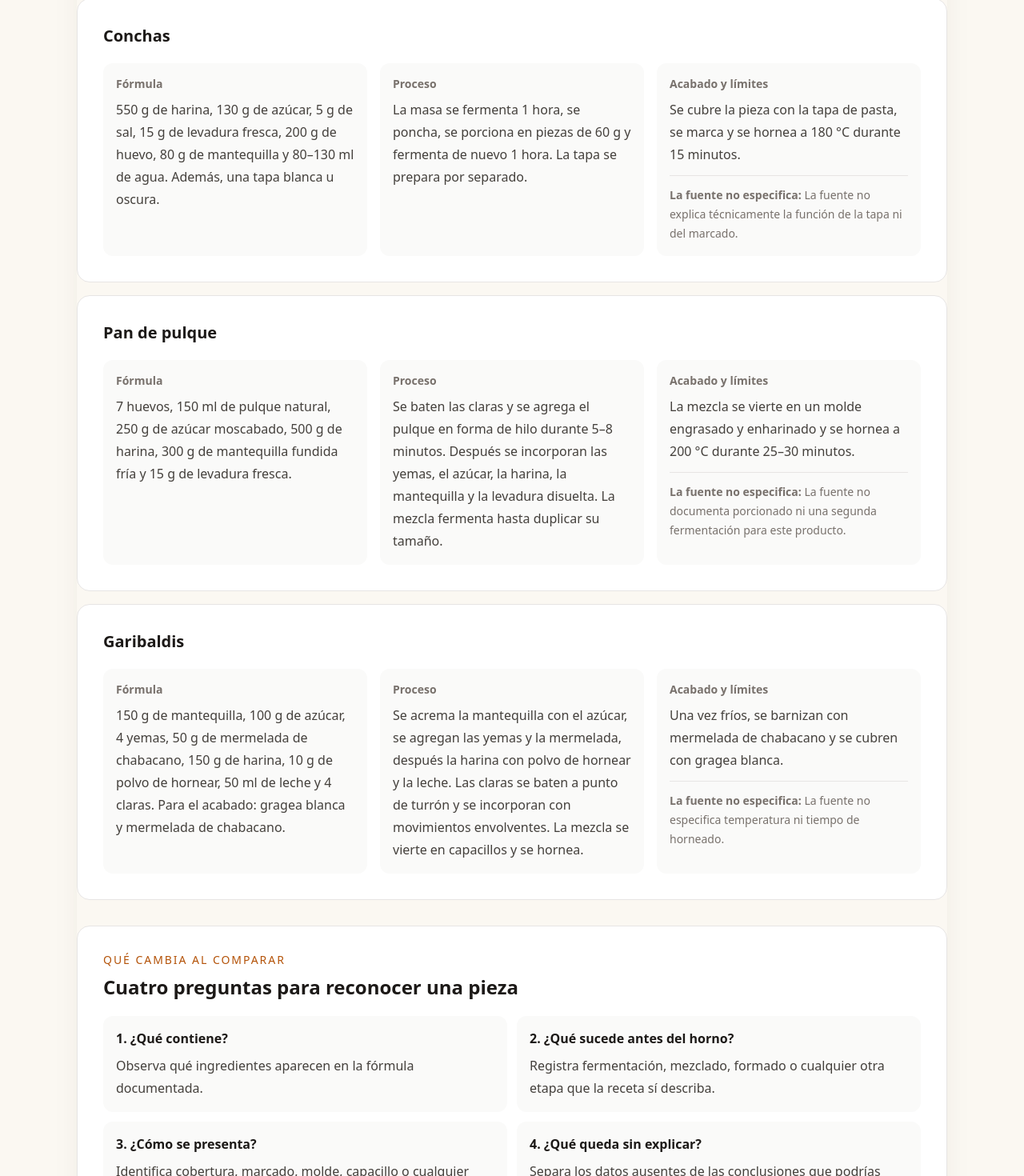
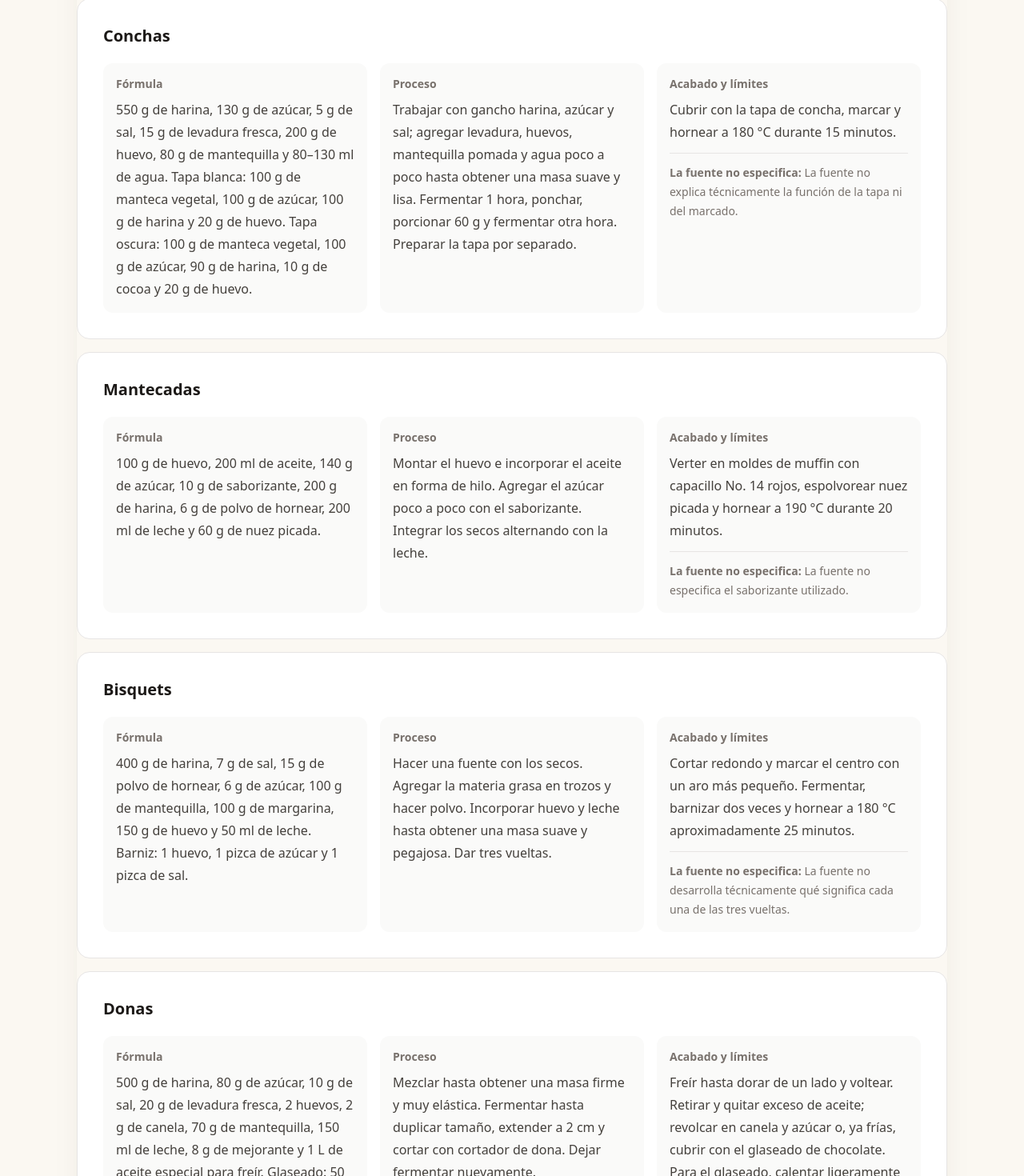
Before and after one commit to Drworm82/CursoPanadero, a Next.js app: page /leccion-comparar-para-reconocer in a window 1280 px wide. Shown: the part 653-2123 px from the top of the page at 80% size. Built offline with nearby package versions, Linux system fonts and the light colour scheme; no server answers.

Commit message:
Completar Clases 26 y 29 en Lección 39

```diff
--- a/pages/leccion-comparar-para-reconocer.js
+++ b/pages/leccion-comparar-para-reconocer.js
@@ -9,24 +9,59 @@ const lesson = {
 const products = [
   {
     name: 'Conchas',
-    formula: '550 g de harina, 130 g de azúcar, 5 g de sal, 15 g de levadura fresca, 200 g de huevo, 80 g de mantequilla y 80–130 ml de agua. Además, una tapa blanca u oscura.',
-    process: 'La masa se fermenta 1 hora, se poncha, se porciona en piezas de 60 g y fermenta de nuevo 1 hora. La tapa se prepara por separado.',
-    finish: 'Se cubre la pieza con la tapa de pasta, se marca y se hornea a 180 °C durante 15 minutos.',
+    classLabel: 'Clase 26',
+    formula: '550 g de harina, 130 g de azúcar, 5 g de sal, 15 g de levadura fresca, 200 g de huevo, 80 g de mantequilla y 80–130 ml de agua. Tapa blanca: 100 g de manteca vegetal, 100 g de azúcar, 100 g de harina y 20 g de huevo. Tapa oscura: 100 g de manteca vegetal, 100 g de azúcar, 90 g de harina, 10 g de cocoa y 20 g de huevo.',
+    process: 'Trabajar con gancho harina, azúcar y sal; agregar levadura, huevos, mantequilla pomada y agua poco a poco hasta obtener una masa suave y lisa. Fermentar 1 hora, ponchar, porcionar 60 g y fermentar otra hora. Preparar la tapa por separado.',
+    finish: 'Cubrir con la tapa de concha, marcar y hornear a 180 °C durante 15 minutos.',
     unknown: 'La fuente no explica técnicamente la función de la tapa ni del marcado.',
   },
   {
-    name: 'Pan de pulque',
-    formula: '7 huevos, 150 ml de pulque natural, 250 g de azúcar moscabado, 500 g de harina, 300 g de mantequilla fundida fría y 15 g de levadura fresca.',
-    process: 'Se baten las claras y se agrega el pulque en forma de hilo durante 5–8 minutos. Después se incorporan las yemas, el azúcar, la harina, la mantequilla y la levadura disuelta. La mezcla fermenta hasta duplicar su tamaño.',
-    finish: 'La mezcla se vierte en un molde engrasado y enharinado y se hornea a 200 °C durante 25–30 minutos.',
-    unknown: 'La fuente no documenta porcionado ni una segunda fermentación para este producto.',
+    name: 'Mantecadas',
+    classLabel: 'Clase 26',
+    formula: '100 g de huevo, 200 ml de aceite, 140 g de azúcar, 10 g de saborizante, 200 g de harina, 6 g de polvo de hornear, 200 ml de leche y 60 g de nuez picada.',
+    process: 'Montar el huevo e incorporar el aceite en forma de hilo. Agregar el azúcar poco a poco con el saborizante. Integrar los secos alternando con la leche.',
+    finish: 'Verter en moldes de muffin con capacillo No. 14 rojos, espolvorear nuez picada y hornear a 190 °C durante 20 minutos.',
+    unknown: 'La fuente no especifica el saborizante utilizado.',
   },
   {
-    name: 'Garibaldis',
-    formula: '150 g de mantequilla, 100 g de azúcar, 4 yemas, 50 g de mermelada de chabacano, 150 g de harina, 10 g de polvo de hornear, 50 ml de leche y 4 claras. Para el acabado: gragea blanca y mermelada de chabacano.',
-    process: 'Se acrema la mantequilla con el azúcar, se agregan las yemas y la mermelada, después la harina con polvo de hornear y la leche. Las claras se baten a punto de turrón y se incorporan con movimientos envolventes. La mezcla se vierte en capacillos y se hornea.',
-    finish: 'Una vez fríos, se barnizan con mermelada de chabacano y se cubren con gragea blanca.',
-    unknown: 'La fuente no especifica temperatura ni tiempo de horneado.',
+    name: 'Bisquets',
+    classLabel: 'Clase 26',
+    formula: '400 g de harina, 7 g de sal, 15 g de polvo de hornear, 6 g de azúcar, 100 g de mantequilla, 100 g de margarina, 150 g de huevo y 50 ml de leche. Barniz: 1 huevo, 1 pizca de azúcar y 1 pizca de sal.',
+    process: 'Hacer una fuente con los secos. Agregar la materia grasa en trozos y hacer polvo. Incorporar huevo y leche hasta obtener una masa suave y pegajosa. Dar tres vueltas.',
+    finish: 'Cortar redondo y marcar el centro con un aro más pequeño. Fermentar, barnizar dos veces y hornear a 180 °C aproximadamente 25 minutos.',
+    unknown: 'La fuente no desarrolla técnicamente qué significa cada una de las tres vueltas.',
+  },
+  {
+    name: 'Donas',
+    classLabel: 'Clase 26',
+    formula: '500 g de harina, 80 g de azúcar, 10 g de sal, 20 g de levadura fresca, 2 huevos, 2 g de canela, 70 g de mantequilla, 150 ml de leche, 8 g de mejorante y 1 L de aceite especial para freír. Glaseado: 50 g de cobertura para pastel semi amarga, 200 g de fondant líquido y 20 g de agua.',
+    process: 'Mezclar hasta obtener una masa firme y muy elástica. Fermentar hasta duplicar tamaño, extender a 2 cm y cortar con cortador de dona. Dejar fermentar nuevamente.',
+    finish: 'Freír hasta dorar de un lado y voltear. Retirar y quitar exceso de aceite; revolcar en canela y azúcar o, ya frías, cubrir con el glaseado de chocolate. Para el glaseado, calentar ligeramente fondant y cobertura a baño María, aplicar sobre la pieza fría y dejar secar.',
+    unknown: 'La fuente no especifica la cantidad de canela y azúcar del acabado para las donas que no llevan glaseado.',
+  },
+  {
+    name: 'Pan de pulque',
+    classLabel: 'Clase 29',
+    formula: '7 huevos, 150 ml de pulque natural, 250 g de azúcar moscabado, 500 g de harina cernida 3 veces, 300 g de mantequilla fundida fría y 15 g de levadura fresca.',
+    process: 'Batir las claras y agregar el pulque en forma de hilo por 5–8 minutos. Incorporar poco a poco yemas, azúcar, harina, mantequilla y levadura disuelta en agua. Fermentar hasta duplicar tamaño.',
+    finish: 'Verter en molde engrasado y enharinado y hornear a 200 °C durante 25–30 minutos.',
+    unknown: 'La fuente no documenta porcionado ni una segunda fermentación.',
+  },
+  {
+    name: 'Polvorones de manteca',
+    classLabel: 'Clase 29',
+    formula: '200 g de manteca vegetal, 200 g de azúcar, 1 yema, 250 g de harina, 4 g de bicarbonato de sodio y 2 g de sal. Acabado: 100 g de azúcar y 30 g de canela molida.',
+    process: 'Batir la manteca con el azúcar hasta que quede cremosa. Agregar la yema y, al último, harina, bicarbonato y sal cernidos. Debe quedar una pasta seca pero suave. Hacer bolitas.',
+    finish: 'Hornear a 170 °C en la primera sección del horno durante 10 minutos y después pasarlas a la parte alta para que doren. Enfriar y espolvorear con azúcar granulada mezclada con canela.',
+    unknown: 'La fuente no especifica una cantidad de piezas por peso individual más allá del rendimiento de 12 piezas.',
+  },
+  {
+    name: 'Rosca de Reyes tradicional',
+    classLabel: 'Clase 29',
+    formula: '500 g de harina, 12 g de levadura fresca, 4 g de sal, 100 g de azúcar, 120 ml de leche, 5 g de ralladura de limón, 165 g de huevo y 200 g de mantequilla. Tapa de azúcar: 50 g de manteca vegetal, 50 g de azúcar, 50 g de harina y 10 g de huevo. Acabado: 50 g de acitrón rojo, 50 g de acitrón verde, 50 g de higo, tapa de azúcar c/s, 50 g de azúcar y 50 ml de barniz de huevo.',
+    process: 'Mezclar los secos, agregar huevo y leche poco a poco. Incorporar mantequilla pomada y trabajar hasta obtener una masa lisa y suave. Fermentar, formar según demostración y fermentar nuevamente.',
+    finish: 'Decorar y hornear a 180 °C durante aproximadamente 20 minutos. El formado se remite a la demostración.',
+    unknown: 'La fuente no desarrolla por escrito el formado ni la secuencia detallada de decoración.',
   },
 ];
 
```
